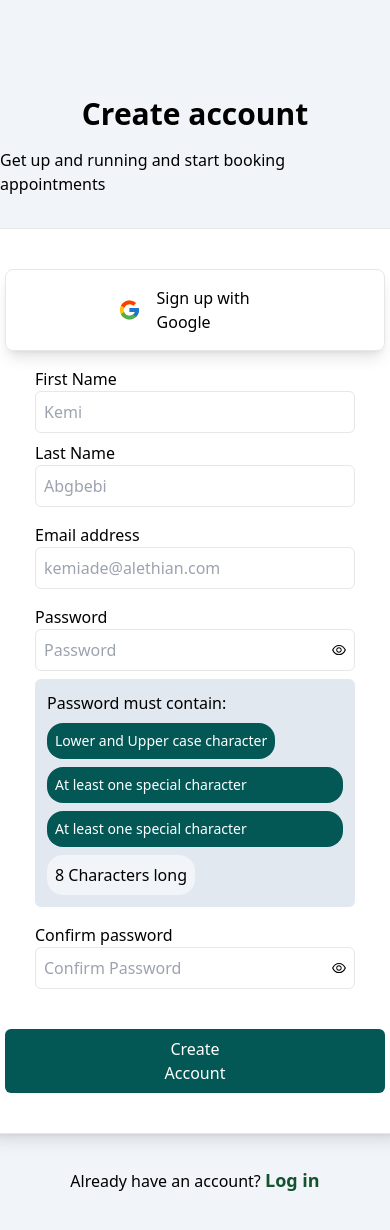
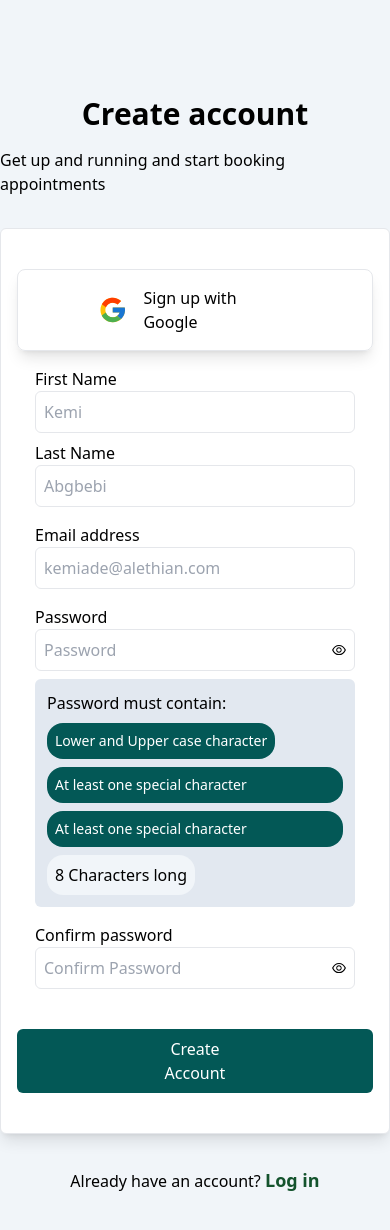
Before and after one commit to Lukman10a/appointment, a React (Create React App) app: page / in a window 390 px wide. Shown: the top 1230 px of the page. Built offline with nearby package versions, Linux system fonts and the light colour scheme.

Commit message:
setting responsiveness

```diff
--- a/src/App.js
+++ b/src/App.js
@@ -41,7 +41,7 @@ function App() {
       </div>
 
       <div className="flex justify-center items-center p-4 sm:p-10 bg-white flex-col border my-8 py-10 rounded-md shadow-lg w-fit">
-        <div className="flex items-center gap-4 border p-4 px-28 sm:px-36 rounded-lg shadow-lg">
+        <div className="flex items-center gap-4 border p-4 px-20 sm:px-36 rounded-lg shadow-lg">
           <FcGoogle size={30} />
           <p>Sign up with Google</p>
         </div>
@@ -142,7 +142,7 @@ function App() {
         <button
           type="button"
           onClick={handleCreateAccount}
-          className="bg-[#035856] text-white px-40 py-2 rounded-md mt-8 "
+          className="bg-[#035856] text-white px-32 sm:px-40 py-2 rounded-md mt-8 "
         >
           Create Account
         </button>
```
